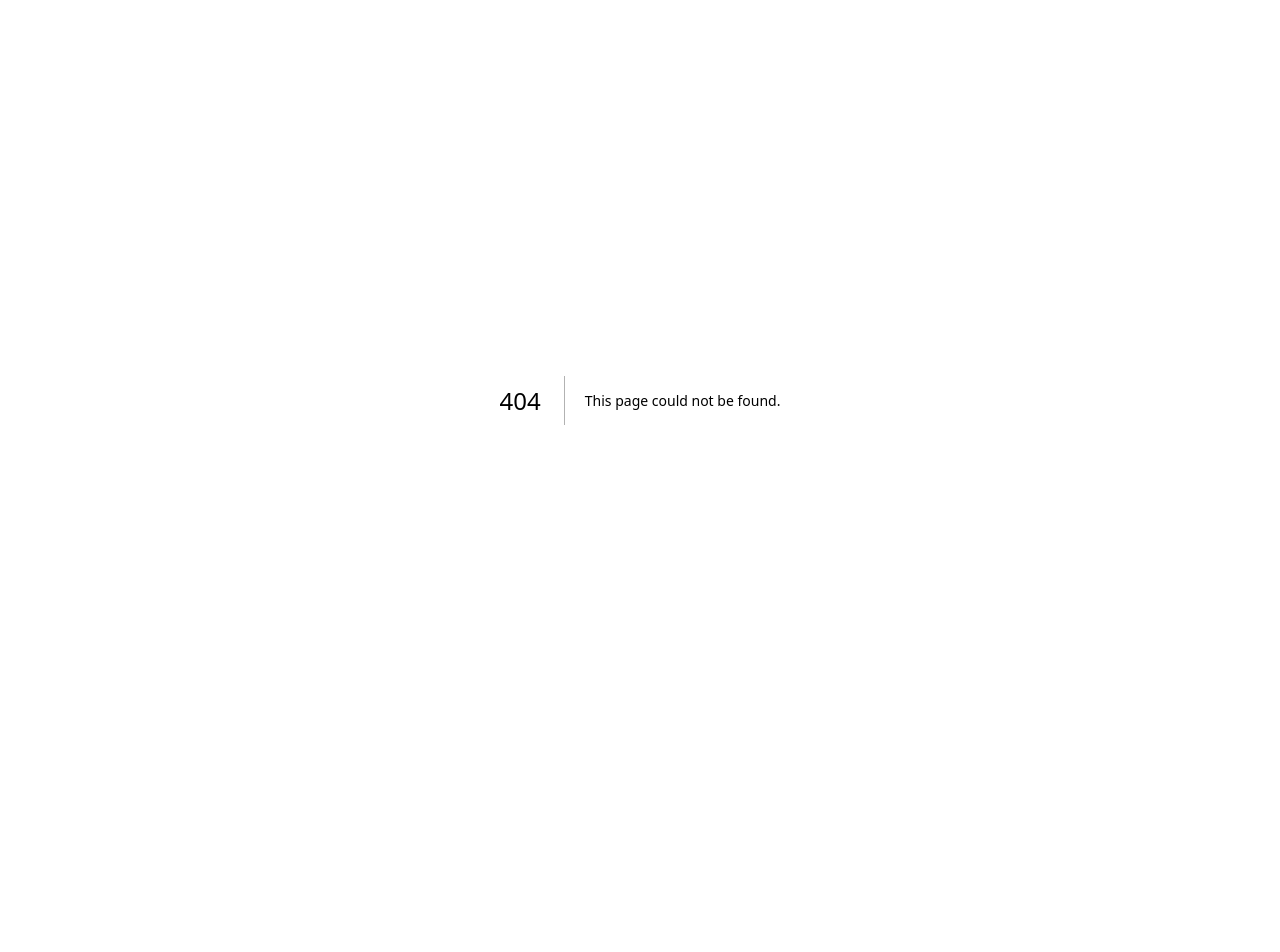
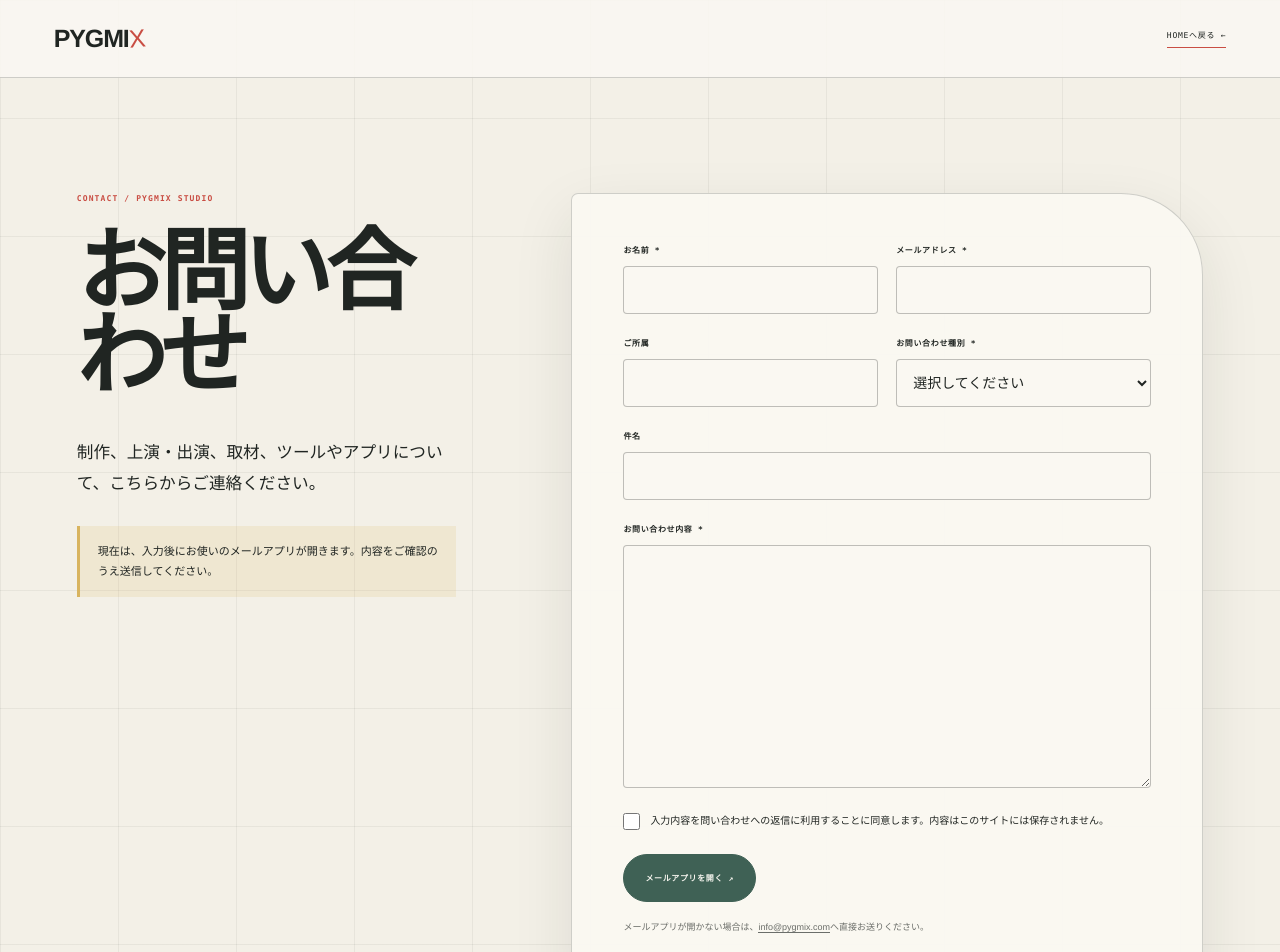
Before and after one commit to aratama-ship-it/pygmix-home, a Next.js app: page /contact in a window 1280 px wide. Before the commit this address had no page. Shown: the top 952 px of the page. Before the commit the page ends 800 px from the top, so only its background shows below. Built offline with nearby package versions, Linux system fonts and the light colour scheme.

Commit message:
Route contact link to inquiry form

```diff
--- a/app/OrbitHero.tsx
+++ b/app/OrbitHero.tsx
@@ -236,7 +236,7 @@ export default function OrbitHero() {
           <a href="#activities">WORKS</a>
           <a href="#projects">PROJECTS</a>
           <a href="#principle">ABOUT</a>
-          <a href="mailto:circusarata@gmail.com">CONTACT</a>
+          <a href="/contact">CONTACT</a>
         </nav>
 
         <button
--- /dev/null
+++ b/app/contact/ContactForm.tsx
@@ -0,0 +1,95 @@
+"use client";
+
+import type { FormEvent } from "react";
+
+const contactAddress = "info@pygmix.com";
+
+export default function ContactForm() {
+  function openMailDraft(event: FormEvent<HTMLFormElement>) {
+    event.preventDefault();
+
+    const form = new FormData(event.currentTarget);
+    const name = String(form.get("name") ?? "").trim();
+    const email = String(form.get("email") ?? "").trim();
+    const organization = String(form.get("organization") ?? "").trim();
+    const category = String(form.get("category") ?? "").trim();
+    const subject = String(form.get("subject") ?? "").trim();
+    const message = String(form.get("message") ?? "").trim();
+    const mailSubject = `[PYGMIX CONTACT] ${category}${subject ? ` / ${subject}` : ""}`;
+    const mailBody = [
+      `お名前: ${name}`,
+      `メールアドレス: ${email}`,
+      `ご所属: ${organization || "（未記入）"}`,
+      `お問い合わせ種別: ${category}`,
+      `件名: ${subject || "（未記入）"}`,
+      "",
+      message,
+    ].join("\n");
+
+    window.location.href = `mailto:${contactAddress}?subject=${encodeURIComponent(mailSubject)}&body=${encodeURIComponent(mailBody)}`;
+  }
+
+  return (
+    <form className="contact-form" onSubmit={openMailDraft}>
+      <div className="contact-field-grid">
+        <label>
+          <span>お名前 *</span>
+          <input name="name" type="text" required maxLength={100} autoComplete="name" />
+        </label>
+
+        <label>
+          <span>メールアドレス *</span>
+          <input name="email" type="email" required maxLength={254} autoComplete="email" />
+        </label>
+      </div>
+
+      <div className="contact-field-grid">
+        <label>
+          <span>ご所属</span>
+          <input name="organization" type="text" maxLength={120} autoComplete="organization" />
+        </label>
+
+        <label>
+          <span>お問い合わせ種別 *</span>
+          <select name="category" required defaultValue="">
+            <option value="" disabled>
+              選択してください
+            </option>
+            <option value="制作依頼">制作依頼</option>
+            <option value="上演・出演">上演・出演</option>
+            <option value="取材">取材</option>
+            <option value="ツール・アプリ">ツール・アプリ</option>
+            <option value="その他">その他</option>
+          </select>
+        </label>
+      </div>
+
+      <label>
+        <span>件名</span>
+        <input name="subject" type="text" maxLength={150} />
+      </label>
+
+      <label>
+        <span>お問い合わせ内容 *</span>
+        <textarea name="message" required minLength={10} maxLength={5000} rows={9} />
+      </label>
+
+      <label className="contact-consent">
+        <input name="consent" type="checkbox" required />
+        <span>
+          入力内容を問い合わせへの返信に利用することに同意します。内容はこのサイトには保存されません。
+        </span>
+      </label>
+
+      <button className="contact-submit" type="submit">
+        メールアプリを開く ↗
+      </button>
+
+      <p className="contact-direct-mail">
+        メールアプリが開かない場合は、
+        <a href={`mailto:${contactAddress}`}>{contactAddress}</a>
+        へ直接お送りください。
+      </p>
+    </form>
+  );
+}
--- /dev/null
+++ b/app/contact/page.tsx
@@ -0,0 +1,38 @@
+import type { Metadata } from "next";
+import Link from "next/link";
+import ContactForm from "./ContactForm";
+
+export const metadata: Metadata = {
+  title: "お問い合わせ",
+  description: "PYGMIXへの制作、出演、取材、ツールに関するお問い合わせ。",
+};
+
+export default function ContactPage() {
+  return (
+    <main className="contact-page">
+      <header className="contact-header">
+        <Link className="wordmark" href="/" aria-label="PYGMIXホームへ">
+          PYGMI<span>X</span>
+        </Link>
+        <Link className="contact-back-link" href="/">
+          HOMEへ戻る ←
+        </Link>
+      </header>
+
+      <section className="contact-layout" aria-labelledby="contact-title">
+        <div className="contact-intro">
+          <p>CONTACT / PYGMIX STUDIO</p>
+          <h1 id="contact-title">お問い合わせ</h1>
+          <p>
+            制作、上演・出演、取材、ツールやアプリについて、こちらからご連絡ください。
+          </p>
+          <p className="contact-delivery-note">
+            現在は、入力後にお使いのメールアプリが開きます。内容をご確認のうえ送信してください。
+          </p>
+        </div>
+
+        <ContactForm />
+      </section>
+    </main>
+  );
+}
--- a/app/globals.css
+++ b/app/globals.css
@@ -2038,9 +2038,196 @@ a.collage-card:focus-visible {
   letter-spacing: 0.08em;
 }
 
+.contact-page {
+  min-height: 100svh;
+  background:
+    linear-gradient(to right, rgb(32 37 34 / 0.06) 1px, transparent 1px),
+    linear-gradient(to bottom, rgb(32 37 34 / 0.06) 1px, transparent 1px),
+    var(--paper);
+  background-size: 118px 118px;
+}
+
+.contact-header {
+  display: flex;
+  align-items: center;
+  justify-content: space-between;
+  gap: 24px;
+  min-height: 78px;
+  padding: 18px clamp(20px, 4.2vw, 68px);
+  border-bottom: 1px solid var(--line);
+  background: rgb(250 248 242 / 0.9);
+}
+
+.contact-back-link {
+  padding-bottom: 5px;
+  border-bottom: 1px solid var(--red);
+  font-family: var(--mono);
+  font-size: 8px;
+  letter-spacing: 0.09em;
+}
+
+.contact-layout {
+  display: grid;
+  grid-template-columns: minmax(280px, 0.75fr) minmax(480px, 1.25fr);
+  gap: clamp(54px, 9vw, 150px);
+  width: min(100%, 1440px);
+  margin: 0 auto;
+  padding: clamp(70px, 9vw, 130px) clamp(20px, 6vw, 96px) clamp(90px, 11vw, 160px);
+}
+
+.contact-intro {
+  align-self: start;
+}
+
+.contact-intro > p:first-child {
+  margin: 0 0 25px;
+  color: var(--red);
+  font-family: var(--mono);
+  font-size: 8px;
+  font-weight: 600;
+  letter-spacing: 0.14em;
+}
+
+.contact-intro h1 {
+  margin: 0;
+  font-size: clamp(54px, 7vw, 104px);
+  font-weight: 600;
+  letter-spacing: -0.075em;
+  line-height: 0.94;
+}
+
+.contact-intro h1 + p {
+  max-width: 470px;
+  margin: 38px 0 0;
+  font-size: clamp(14px, 1.3vw, 18px);
+  line-height: 1.9;
+}
+
+.contact-delivery-note {
+  max-width: 470px;
+  margin: 26px 0 0;
+  padding: 16px 18px;
+  border-left: 3px solid var(--ochre);
+  background: rgb(216 180 95 / 0.16);
+  font-size: 11px;
+  line-height: 1.8;
+}
+
+.contact-form {
+  display: grid;
+  gap: 24px;
+  padding: clamp(28px, 4vw, 56px);
+  border: 1px solid var(--line);
+  border-radius: 7px 82px 7px 7px;
+  background: rgb(250 248 242 / 0.96);
+  box-shadow: 0 22px 60px rgb(32 37 34 / 0.1);
+}
+
+.contact-field-grid {
+  display: grid;
+  grid-template-columns: repeat(2, minmax(0, 1fr));
+  gap: 18px;
+}
+
+.contact-form label:not(.contact-consent) {
+  display: grid;
+  gap: 9px;
+}
+
+.contact-form label > span:first-child {
+  font-family: var(--mono);
+  font-size: 8px;
+  font-weight: 600;
+  letter-spacing: 0.08em;
+}
+
+.contact-form input:not([type="checkbox"]),
+.contact-form select,
+.contact-form textarea {
+  width: 100%;
+  border: 1px solid rgb(32 37 34 / 0.28);
+  border-radius: 4px;
+  color: var(--ink);
+  background: var(--paper-light);
+  font: inherit;
+  font-size: 14px;
+}
+
+.contact-form input:not([type="checkbox"]),
+.contact-form select {
+  min-height: 48px;
+  padding: 10px 12px;
+}
+
+.contact-form textarea {
+  min-height: 190px;
+  padding: 13px 12px;
+  line-height: 1.7;
+  resize: vertical;
+}
+
+.contact-form input:focus-visible,
+.contact-form select:focus-visible,
+.contact-form textarea:focus-visible,
+.contact-submit:focus-visible {
+  outline: 2px solid var(--red);
+  outline-offset: 3px;
+}
+
+.contact-consent {
+  display: flex;
+  align-items: flex-start;
+  gap: 10px;
+  font-size: 10px;
+  line-height: 1.7;
+}
+
+.contact-consent input {
+  width: 17px;
+  height: 17px;
+  margin: 1px 0 0;
+  accent-color: var(--red);
+}
+
+.contact-submit {
+  justify-self: start;
+  min-height: 48px;
+  padding: 13px 21px 11px;
+  border: 1px solid var(--forest);
+  border-radius: 999px;
+  color: var(--paper-light);
+  background: var(--forest);
+  font-family: var(--mono);
+  font-size: 8px;
+  font-weight: 600;
+  letter-spacing: 0.08em;
+  cursor: pointer;
+  transition: color 160ms ease, background 160ms ease;
+}
+
+.contact-submit:hover {
+  color: var(--forest);
+  background: transparent;
+}
+
+.contact-direct-mail {
+  margin: -6px 0 0;
+  color: rgb(32 37 34 / 0.65);
+  font-size: 9px;
+  line-height: 1.7;
+}
+
+.contact-direct-mail a {
+  border-bottom: 1px solid currentColor;
+}
+
 @media (max-width: 900px) {
   .audio-feature-grid {
     grid-template-columns: repeat(2, minmax(0, 1fr));
+  }
+
+  .contact-layout {
+    grid-template-columns: 1fr;
   }
 }
 
@@ -2646,6 +2833,31 @@ footer p {
 }
 
 @media (max-width: 600px) {
+  .contact-header {
+    min-height: 70px;
+    padding: 16px 18px;
+  }
+
+  .contact-layout {
+    gap: 42px;
+    padding: 58px 18px 88px;
+  }
+
+  .contact-intro h1 {
+    font-size: 52px;
+  }
+
+  .contact-form {
+    gap: 20px;
+    padding: 25px 20px 28px;
+    border-radius: 5px 48px 5px 5px;
+  }
+
+  .contact-field-grid {
+    grid-template-columns: 1fr;
+    gap: 20px;
+  }
+
   .orbit-hero {
     --route-x: calc(50vw - 48px);
     --route-x-soft: calc(50vw - 66px);
```
Also changed, not shown: 2 other files (tests, documents, lock files or other folders).
